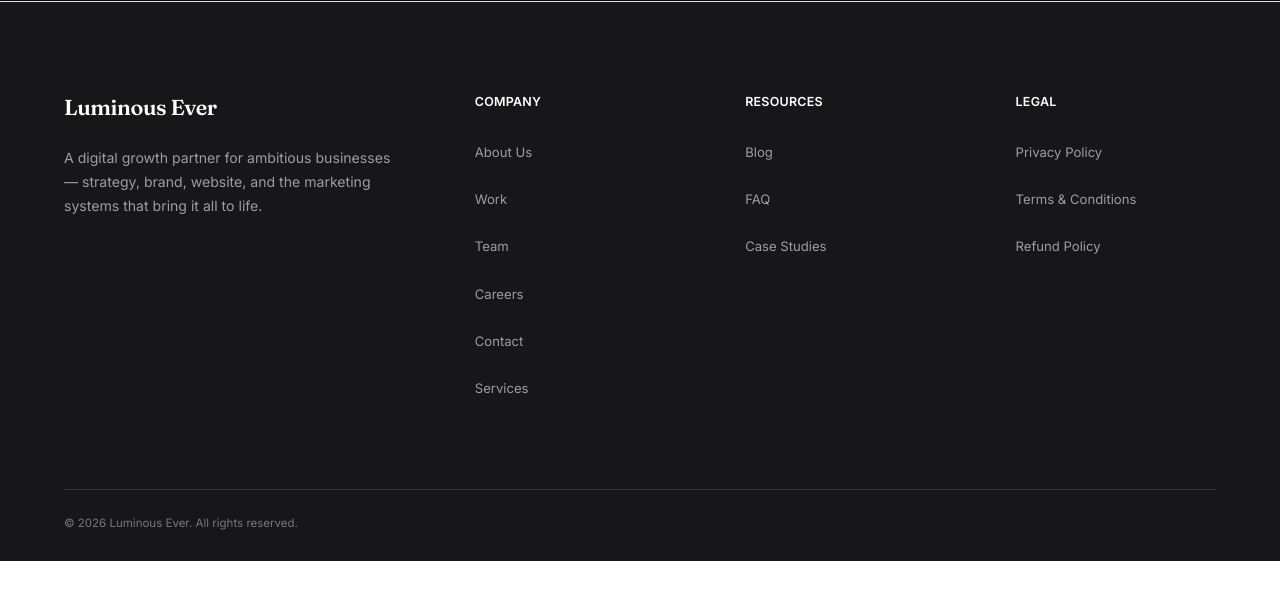
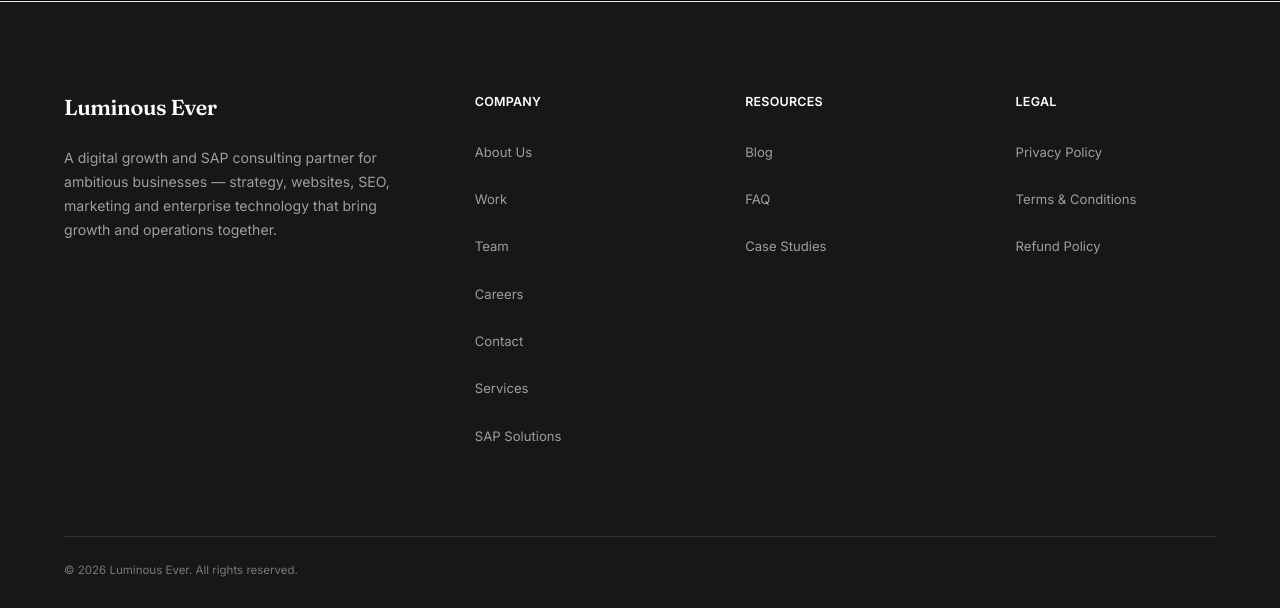
Before and after one commit to bhawanirathore7773/luminousever, a Django app: page /about/ in a window 1280 px wide. Shown: the part 3102-3710 px from the top of the page. Before the commit the page ends 3663 px from the top, so only its background shows below. Run offline with Django 5.2, Linux system fonts and the light colour scheme; data comes from the database, SQL or seed files in the repository; some libraries are stand-ins or nearby versions.

Commit message:
Add SAP consulting positioning and footer navigation

```diff
--- a/luminous_ever/templates/components/_footer.html
+++ b/luminous_ever/templates/components/_footer.html
@@ -17,7 +17,7 @@
         </a>
 
         <p class="footer-brand__desc">
-          {{ site_settings.tagline|default:"A digital growth partner for ambitious businesses — strategy, brand, website, and the marketing systems that bring it all to life." }}
+          {{ site_settings.tagline|default:"A digital growth and SAP consulting partner for ambitious businesses — strategy, websites, SEO, marketing and enterprise technology that bring growth and operations together." }}
         </p>
 
         <!-- Social -->
@@ -146,6 +146,8 @@
 
         <a href="{% url 'services:index' %}">Services</a>
 
+        <a href="{% url 'services:index' %}#sap-consulting">SAP Solutions</a>
+
       </div>
 
 
```
